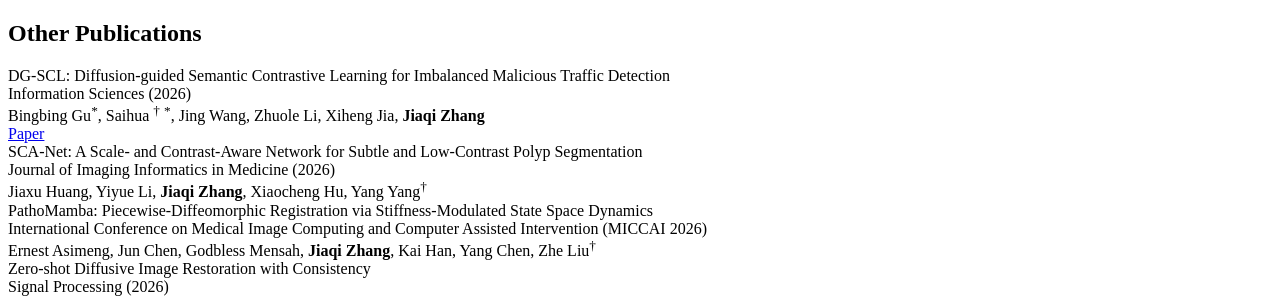
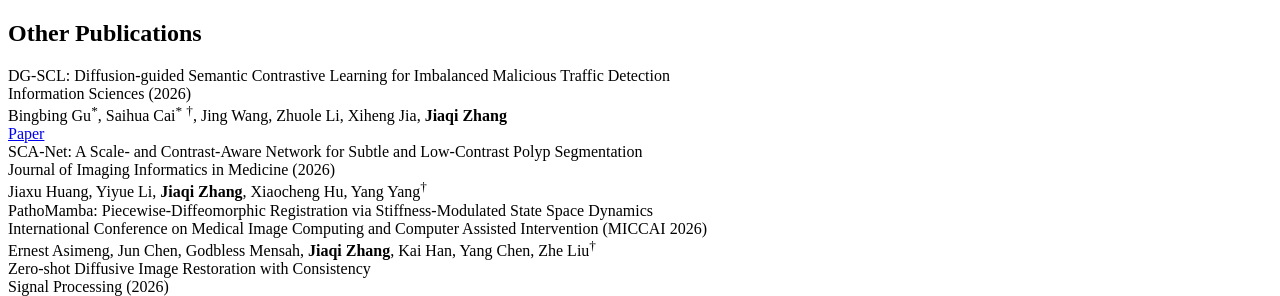
Before and after one commit to JiaqiZhang-Sengoku/JiaqiZhang-Sengoku.github.io, a Jekyll site: the page built from _pages/includes/pub.md, in a window 1280 px wide and 900 px high, scrolled down 9884 px. Shown: the part 309-605 px from the top of the window. Built offline with Jekyll 4.4.1, drawn with Linux system fonts in a browser that asks for light colours; our own code applies the rules of GitHub Pages for plain Markdown files.

Commit message:
20260701

```diff
--- a/_pages/includes/pub.md
+++ b/_pages/includes/pub.md
@@ -164,7 +164,7 @@ Biomedical Signal Processing and Control (BSPC) **Under Review**
   <div class="other-paper-item">
     <div class="other-paper-title">DG-SCL: Diffusion-guided Semantic Contrastive Learning for Imbalanced Malicious Traffic Detection</div>
     <div class="other-paper-authors other-paper-venue">Information Sciences (2026)</div>
-    <div class="other-paper-authors">Bingbing Gu<sup>*</sup>, Saihua <sup>†</sup> <sup>*</sup>, Jing Wang, Zhuole Li, Xiheng Jia, <strong>Jiaqi Zhang</strong></div>
+    <div class="other-paper-authors">Bingbing Gu<sup>*</sup>, Saihua Cai<sup>*</sup> <sup>†</sup>, Jing Wang, Zhuole Li, Xiheng Jia, <strong>Jiaqi Zhang</strong></div>
     <div class="other-paper-authors other-paper-links"><a href="https://www.sciencedirect.com/science/article/abs/pii/S0020025526007826">Paper</a></div>
   </div>
   <div class="other-paper-item">
```
